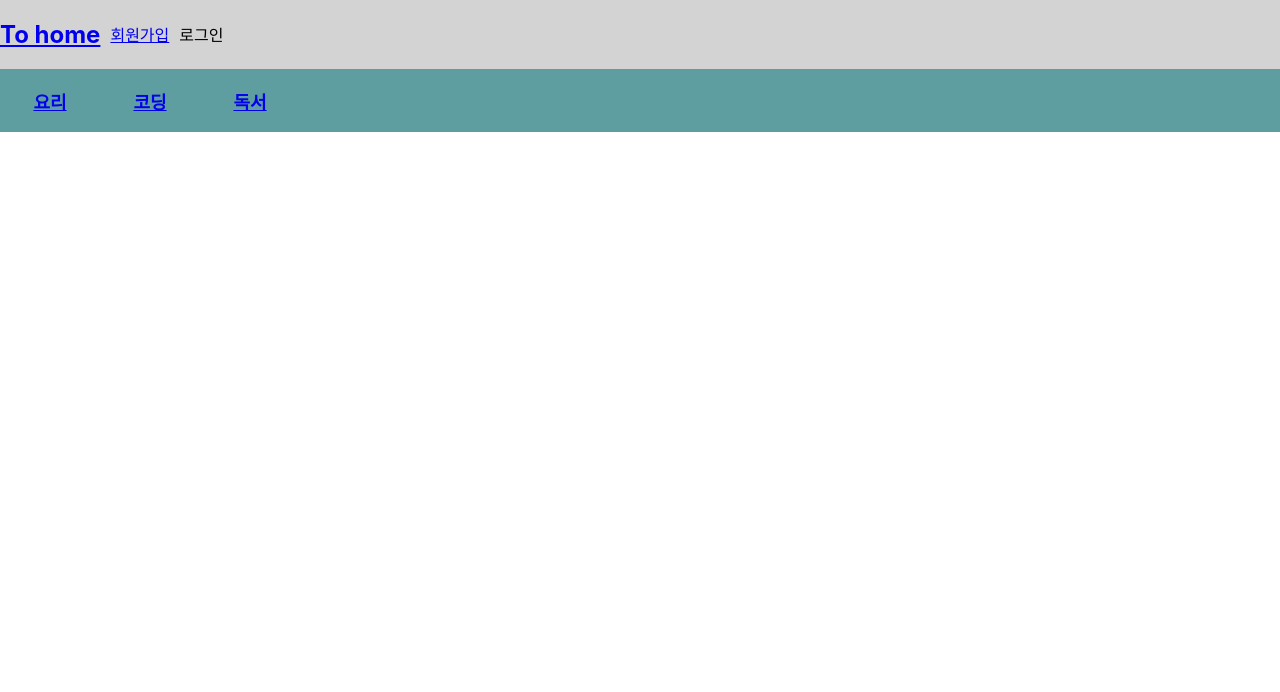
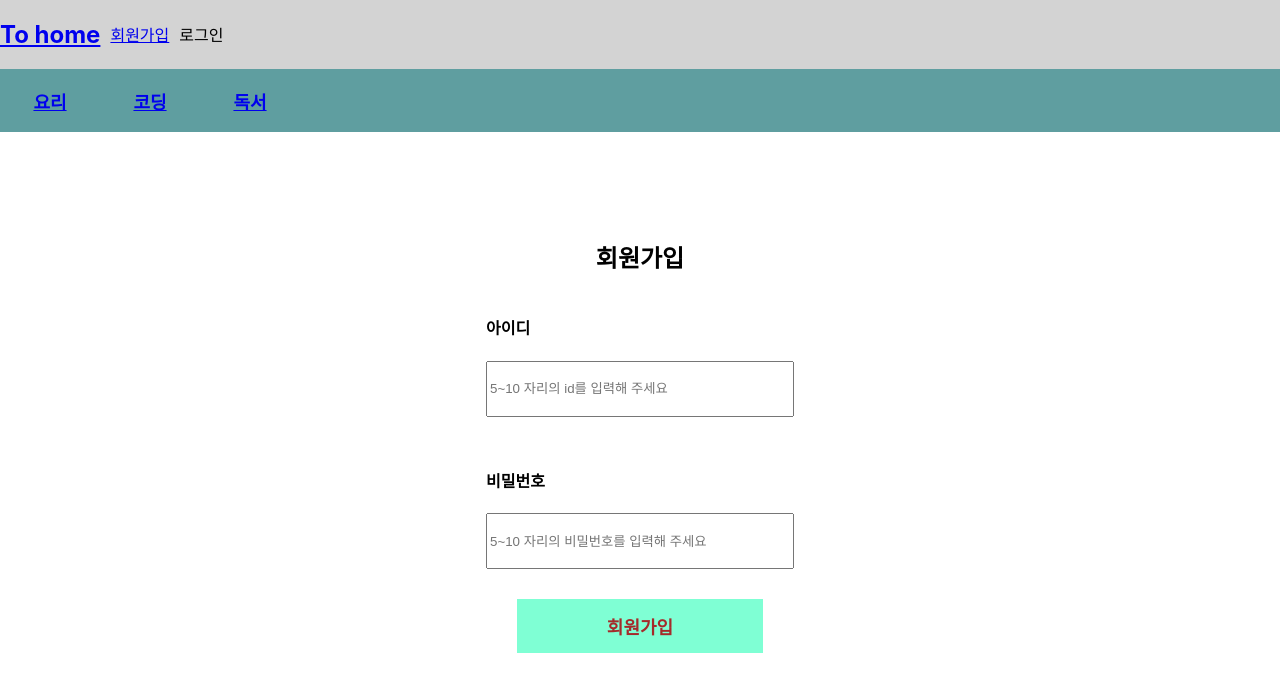
Before and after one commit to kgpksh/react_forum_with_spring, a React (Create React App) app: page /member/signup in a window 1280 px wide. Shown: the top 692 px of the page. Built offline with nearby package versions, Linux system fonts and the light colour scheme.

Commit message:
feat: 회원가입 기능 및 CSS 구현

```diff
--- a/src/App.css
+++ b/src/App.css
@@ -1,5 +1,6 @@
 .App {
   text-align: center;
+  align-items: center;
 }
 
 .App-logo {
@@ -65,3 +66,47 @@
 .Subjects > h3 > a {
   font-size: large;
 }
+
+.body {
+  display: flex;
+  justify-content: center;
+}
+
+.signup {
+  display: flex;
+  flex-direction: column;
+  align-items: center;
+  justify-content: center;
+  margin-bottom: 15%;
+}
+
+.signup > form {
+  height: fit-content;
+  display: flex;
+  flex-direction: column;
+  align-items: center;
+  justify-content: center;
+}
+
+.signup > form > div {
+  display: flex;
+  flex-direction: column;
+  align-items: start;
+}
+
+.input_area {
+  margin-bottom: 30px;
+  width: 300px;
+  height: 50px;
+}
+
+.signupButton {
+  color: brown;
+  width: 80%;
+  height: 3em;
+  background-color: aquamarine;
+  border: none;
+  font-size: large;
+  font-weight: bold;
+  cursor: pointer;
+}
--- a/src/App.js
+++ b/src/App.js
@@ -1,12 +1,24 @@
-import { BrowserRouter } from 'react-router-dom';
+import { BrowserRouter, Routes, Route } from 'react-router-dom';
 import './App.css';
 import Header from './header/Header';
+import { useEffect } from 'react';
+import Signup from './member/Signup';
 
 function App() {
+  // 임시 로그인 구현
+  useEffect(() => {
+    localStorage.setItem('isLogin', false)
+  }, [])
+
   return (
     <BrowserRouter>
       <div className="App">
         <Header></Header>
+        <body className='body'>
+          <Routes>
+            <Route exact path='/member/signup' element={<Signup></Signup>}></Route>
+          </Routes>
+        </body>
       </div>
     </BrowserRouter>
   );
--- a/src/index.css
+++ b/src/index.css
@@ -1,5 +1,6 @@
 body {
   margin: 0;
+  height: 100vh;
   font-family: -apple-system, BlinkMacSystemFont, 'Segoe UI', 'Roboto', 'Oxygen',
     'Ubuntu', 'Cantarell', 'Fira Sans', 'Droid Sans', 'Helvetica Neue',
     sans-serif;
--- /dev/null
+++ b/src/member/Signup.js
@@ -0,0 +1,68 @@
+import { useRef } from "react";
+import { useNavigate } from "react-router-dom";
+
+export default function Signup() {
+    const history = useNavigate()
+    const idRef = useRef(null)
+    const pwRef = useRef(null)
+
+    function onSubmit(e) {
+        e.preventDefault();
+        for (const key in validation) {
+            if (typeof validation[key] === 'function') {
+                const [isSuccess, resultCode] = validation[key]()
+                if(!isSuccess) {
+                    alert(resultCode)
+                    return false
+                }
+            }
+          }
+
+        const requestBody = {username : idRef.current.value, password : pwRef.current.value}
+        fetch('/member/signup', {
+            method : 'POST',
+            headers : {
+                'Content-Type' : 'application/json',
+                'Accept': 'application/json',
+            },
+            body : JSON.stringify(requestBody)
+        }).then((res) => {
+            if(res.ok) {
+                return res.json()
+            }
+        }).then((result) => {
+            if(result['successSignup']) {
+                history('/')
+            } else {
+                alert(result['resultMsg'])
+            }
+        })
+    }
+
+    const validation = {
+        checkLength() {
+            const idLength = idRef.current.value.length;
+            const pwLength = pwRef.current.value.length;
+
+            return [5 <= idLength && idLength <= 10 && 5 <= pwLength && pwLength <= 10, '아이디와 비밀번호는 5자 이상 10자 미만이어야 합니다.']
+        }
+    }
+
+    return(
+        <div className="signup">
+            <h2>회원가입</h2>
+            <form onSubmit={onSubmit}>
+                <div>
+                    <h4>아이디</h4>
+                    <input type="text" name="username" placeholder="5~10 자리의 id를 입력해 주세요" className="input_area" ref={idRef}></input>
+                </div>
+
+                <div>
+                    <h4>비밀번호</h4>
+                    <input type="password" name="password" placeholder="5~10 자리의 비밀번호를 입력해 주세요" className="input_area" ref={pwRef}></input>
+                </div>
+                <button className="signupButton">회원가입</button>
+            </form>
+        </div>
+    )
+}
```
